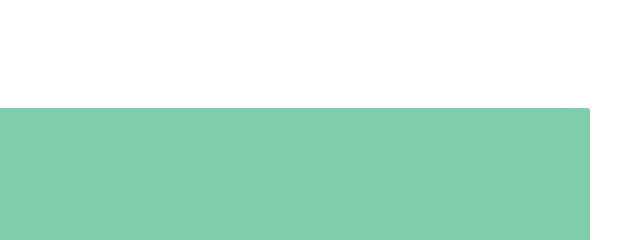
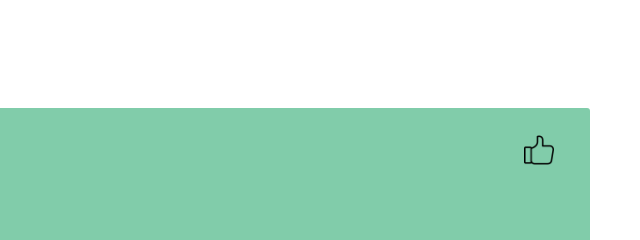
Before and after one commit to LucGulden/WS5, a website: page index.html in a window 1280 px wide. Shown: the top 240 px of the page, 640-1280 px from the left. Drawn offline with nearby package versions, Linux system fonts and the light colour scheme.

Commit message:
like button implemented

```diff
--- a/index.html
+++ b/index.html
@@ -13,6 +13,10 @@
                 <div class="article-image">
                     <img v-bind:src="img">
                 </div>
+                <div class="article-vote" >
+                    <p v-if="is_liked"><button v-on:click="likeArticle()"><img src="./assets/icons/liked.png"></button></p>
+                    <p v-else><button v-on:click="likeArticle()"><img src="./assets/icons/not_liked.png"></button></p>
+                </div>
                 <h2>{{titre_article}}</h2>
                 <p> {{desc_article}}</p>
             </div>
--- a/main.js
+++ b/main.js
@@ -5,6 +5,12 @@ var app = new Vue({
     data: {
         titre_article: 'Article 1',
         desc_article: 'Voici mon article 1 :)',
-        img: './assets/img/article1.jpg'
+        img: './assets/img/article1.jpg',
+        is_liked: false
+    },
+    methods: {
+        likeArticle: function (){
+            this.is_liked = !this.is_liked
+        }
     }
   })
--- a/style.css
+++ b/style.css
@@ -19,6 +19,22 @@ body{
 
 }
 
+.article-vote{
+    position: absolute;
+    top: 10px;
+    right: 30px;
+}
+
+.article-vote button{
+    background-color: #81ccaa;
+    border-width: 0;
+}
+
+.article-vote img{
+    width: 30px;
+    height: 30px;
+}
+
 #app{
     margin: 50px;
 }
```
Also changed, not shown: assets/icons/liked.png (added), assets/icons/not_liked.png (added).
